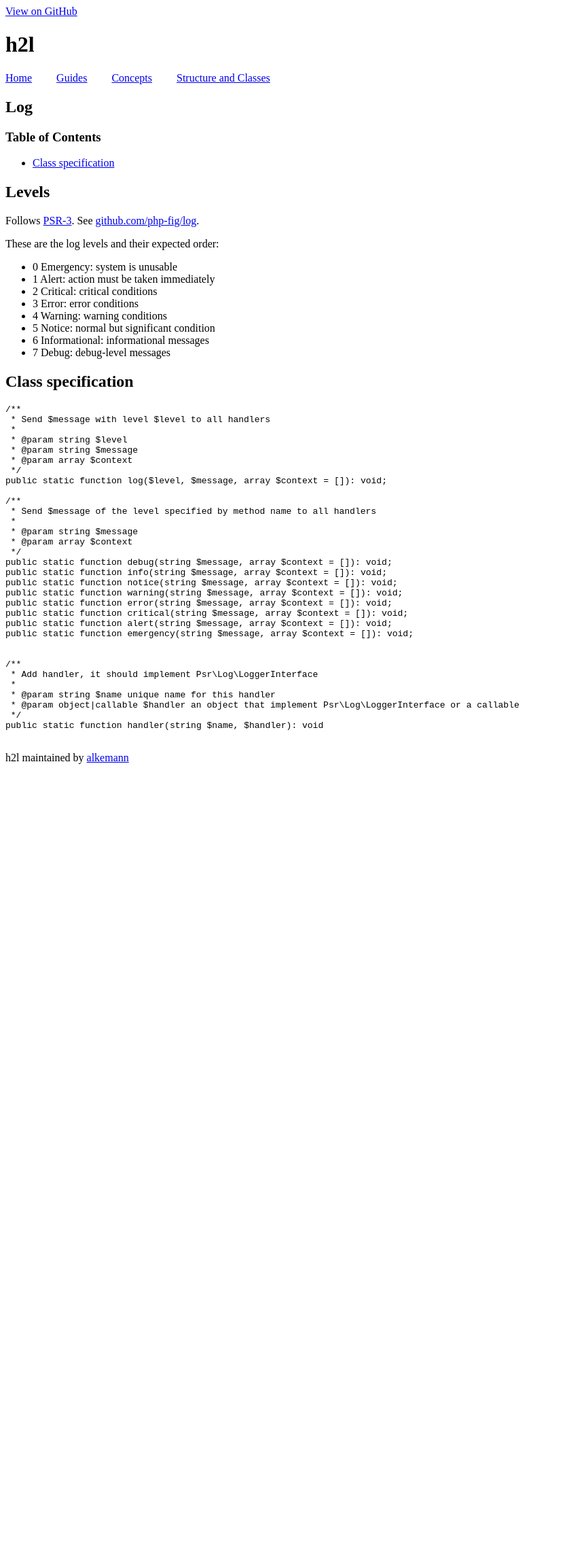
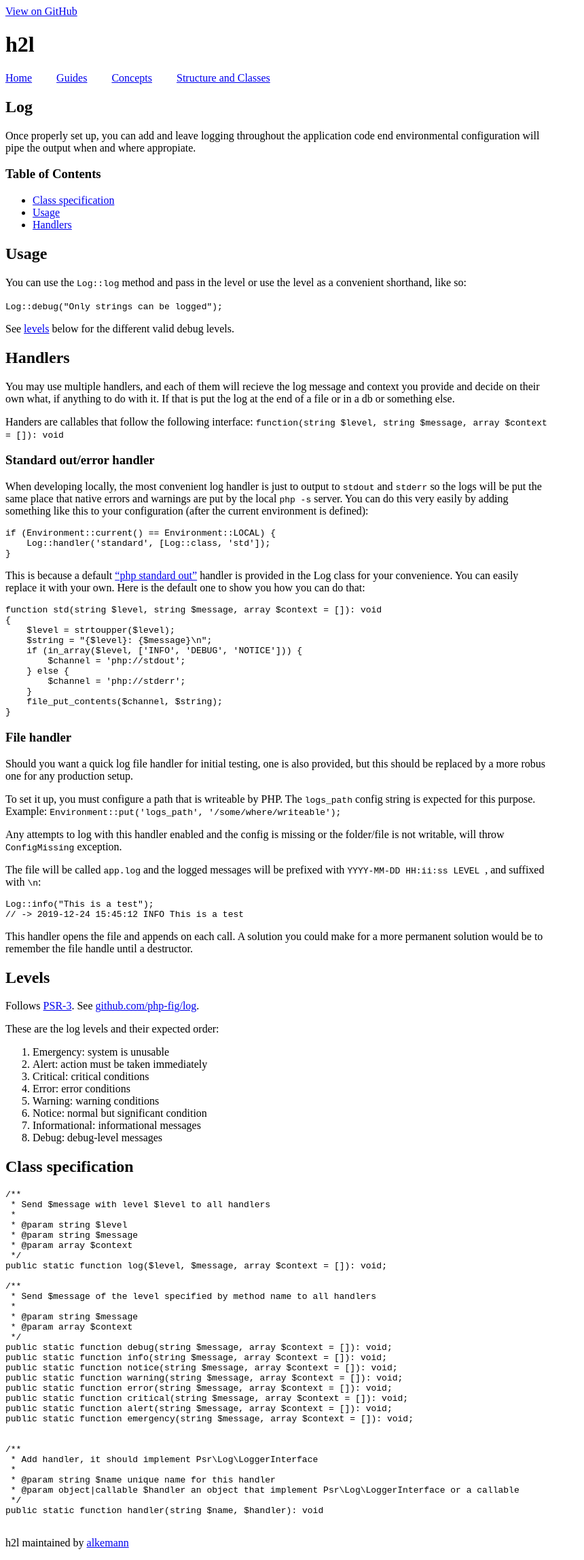
Before and after one commit to alkemann/h2l, a Jekyll site: the page built from docs/classes/Log.md, in a window 1280 px wide. Shown: the whole page at 68% size, without its empty margins (0-860 px from the left). Built offline with Jekyll 4.4.1, drawn with Linux system fonts in a browser that asks for light colours; our own code applies the rules of GitHub Pages for plain Markdown files; the repository's description, which GitHub fills in, is left out; before the commit the page ends 1140 px from its top, so only the background shows below that.

Commit message:
Document Logger

````diff
--- a/docs/assets/css/style.css
+++ b/docs/assets/css/style.css
@@ -12,6 +12,6 @@ nav span {
     padding-right: 2rem;
 }
 
-#main_content {
-	max-width: 800px !important;
+#main_content_wrap .inner {
+	max-width: 800px;
 }
--- a/docs/classes/Log.md
+++ b/docs/classes/Log.md
@@ -1,9 +1,89 @@
 # Log
 
+Once properly set up, you can add and leave logging throughout the
+application code end environmental configuration will pipe the
+output when and where appropiate.
 
 ### Table of Contents
 
  - [Class specification](#class-specification)
+ - [Usage](#Usage)
+ - [Handlers](#Handlers)
+
+## Usage
+
+You can use the `Log::log` method and pass in the level or use the
+level as a convenient shorthand, like so:
+
+`Log::debug("Only strings can be logged");`
+
+See [levels](#Levels) below for the different valid debug levels.
+
+## Handlers
+
+You may use multiple handlers, and each of them will recieve the log
+message and context you provide and decide on their own what, if anything
+to do with it. If that is put the log at the end of a file or in a db
+or something else.
+
+Handers are callables that follow the following interface:
+`function(string $level, string $message, array $context = []): void`
+
+
+### Standard out/error handler
+
+When developing locally, the most convenient log handler is just to
+output to `stdout` and `stderr` so the logs will be put the same place
+that native errors and warnings are put by the local `php -s` server.
+You can do this very easily by adding something like this to your
+configuration (after the current environment is defined):
+```php
+if (Environment::current() == Environment::LOCAL) {
+    Log::handler('standard', [Log::class, 'std']);
+}
+```
+This is because a default ["php standard out"](https://www.php.net/manual/en/wrappers.php.php) handler is
+provided in the Log class for your convenience. You can easily replace
+it with your own. Here is the default one to show you how you can do
+that:
+
+```php
+function std(string $level, string $message, array $context = []): void
+{
+    $level = strtoupper($level);
+    $string = "{$level}: {$message}\n";
+    if (in_array($level, ['INFO', 'DEBUG', 'NOTICE'])) {
+        $channel = 'php://stdout';
+    } else {
+        $channel = 'php://stderr';
+    }
+    file_put_contents($channel, $string);
+}
+```
+
+### File handler
+
+Should you want a quick log file handler for initial testing, one is
+also provided, but this should be replaced by a more robus one for any
+production setup.
+
+To set it up, you must configure a path that is writeable by PHP. The
+`logs_path` config string is expected for this purpose. Example:
+`Environment::put('logs_path', '/some/where/writeable');`
+
+Any attempts to log with this handler enabled and the config is missing
+or the folder/file is not writable, will throw `ConfigMissing` exception.
+
+The file will be called `app.log` and the logged messages will be
+prefixed with `YYYY-MM-DD HH:ii:ss LEVEL `, and suffixed with `\n`:
+```php
+Log::info("This is a test");
+// -> 2019-12-24 15:45:12 INFO This is a test
+```
+
+This handler opens the file and appends on each call. A solution you
+could make for a more permanent solution would be to remember the
+file handle until a destructor.
 
 ## Levels
 
@@ -11,14 +91,14 @@ Follows [PSR-3](http://www.php-fig.org/psr/psr-3/). See [github.com/php-fig/log]
 
 These are the log levels and their expected order:
 
- * 0 Emergency: system is unusable
- * 1 Alert: action must be taken immediately
- * 2 Critical: critical conditions
- * 3 Error: error conditions
- * 4 Warning: warning conditions
- * 5 Notice: normal but significant condition
- * 6 Informational: informational messages
- * 7 Debug: debug-level messages
+ 0. Emergency: system is unusable
+ 1. Alert: action must be taken immediately
+ 2. Critical: critical conditions
+ 3. Error: error conditions
+ 4. Warning: warning conditions
+ 5. Notice: normal but significant condition
+ 6. Informational: informational messages
+ 7. Debug: debug-level messages
 
 
 ## Class specification
````
Also changed, not shown: 1 other file.
